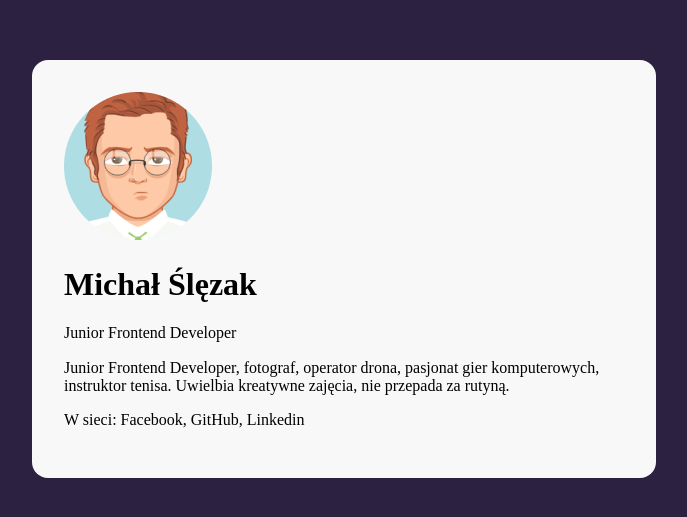
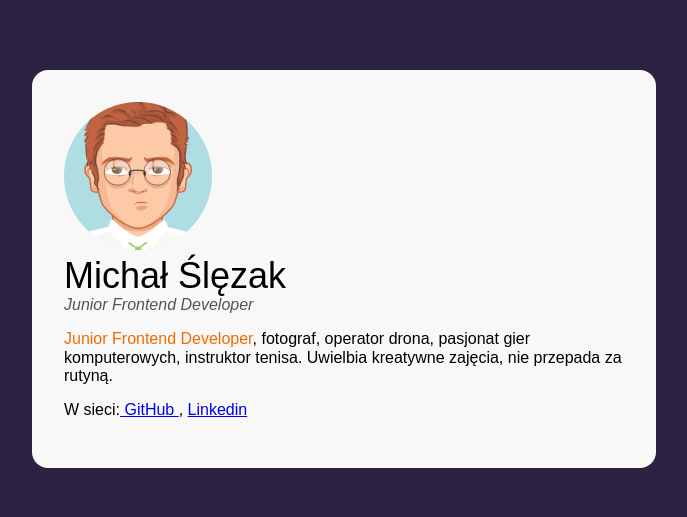
Before and after one commit to m-slezak/business-card, a plain HTML site: page index.html in a window 1280 px wide. Shown: the part 131-648 px from the top of the page, without its empty margins (296-983 px from the left). Drawn offline with Linux system fonts and the light colour scheme.

Commit message:
Font styles & links added

```diff
--- a/index.html
+++ b/index.html
@@ -21,11 +21,11 @@
           <p class="person__position">Junior Frontend Developer</p>
         </header>
         <p class="person__description">
-          Junior Frontend Developer, fotograf, operator drona, pasjonat gier
+          <strong class="special">Junior Frontend Developer</strong>, fotograf, operator drona, pasjonat gier
           komputerowych, instruktor tenisa. Uwielbia kreatywne zajęcia, nie
           przepada za rutyną.
         </p>
-        <p class="person__description">W sieci: Facebook, GitHub, Linkedin</p>
+        <p class="person__description">W sieci:<a href="https://github.com/m-slezak"> GitHub <a/>, <a href="https://www.linkedin.com/in/micha%C5%82-%C5%9Bl%C4%99zak/">Linkedin</a></p>
       </article>
     </main>
   </body>
--- a/style.css
+++ b/style.css
@@ -10,6 +10,7 @@ body{
     align-items: center;
     justify-content: center;
     min-height: 100vh;
+    font-family: Arial, Helvetica, sans-serif;
 }
 
 main{
@@ -20,3 +21,28 @@ main{
     margin: 16px;
 
 }
+
+.person{
+
+}
+.person__description{
+    font-size: 16px;
+}
+
+.person__name{
+    font-size: 36px;
+    font-weight: normal;
+    margin: 0;
+}
+
+.person__position{
+    font-weight: 18px;
+    font-style: italic;
+    margin: 0;
+    color: #545454;
+}
+
+.special{
+    font-weight: normal;
+    color:#ED6D05;
+}
```
